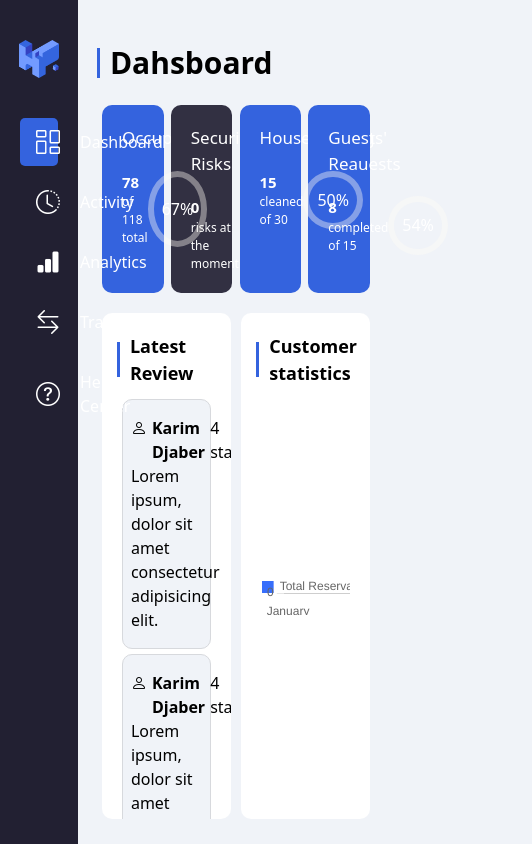
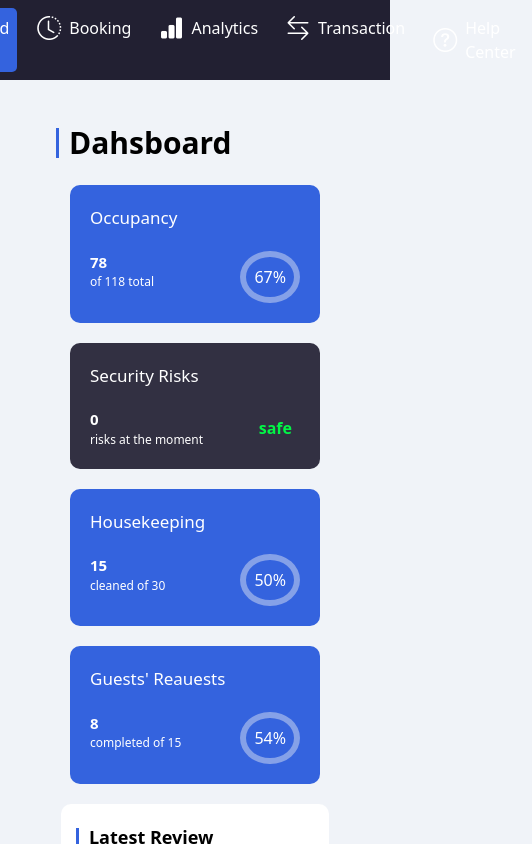
Before and after one commit to dhiaa00/Hotel-Management, a React (Vite) app: page /dashboard in a window 390 px wide. Shown: the top 844 px of the page, 532 px wide, since content can reach past the window. Built offline with nearby package versions, Linux system fonts and the light colour scheme; the HTML template or start-up script is replaced by a standard one.

Commit message:
responsive

```diff
--- a/src/App.jsx
+++ b/src/App.jsx
@@ -3,31 +3,36 @@ import NavBar from "./components/navbar/NavBar";
 import Dashboard from "./pages/dashboard/Dashboard";
 import { reservationData } from "./data";
 import { useState } from "react";
+import Booking from "./pages/Booking";
 
 function App() {
+  console.log(reservationData);
   const [formattedData, setFormattedData] = useState({
     labels: reservationData.map((e) => e.month),
     datasets: [
       {
-        label: "Total Reservations",
-        data: reservationData.map((e) => e.totalReservations),
-        backgroundColor: ["#376EFB"],
-      },
-      {
         label: "Completed Reservations",
         data: reservationData.map((e) => e.completedReservations),
         backgroundColor: ["#2D2B40"],
+        stack: "Reservations",
+      },
+      {
+        label: "Canceled Reservations",
+        data: reservationData.map((e) => e.CanceledReservations),
+        backgroundColor: ["#376EFB"],
+        stack: "Reservations",
       },
     ],
   });
   return (
-    <main className="grid justify-end">
+    <main className="grid justify-end max-[920px]:flex max-[920px]:flex-col max-[920px]:items-center">
       <NavBar />
       <Routes>
         <Route
           path="/dashboard"
           element={<Dashboard reservationData={formattedData} />}
         />
+        <Route path="/booking" element={<Booking />} />
       </Routes>
     </main>
   );
--- a/src/components/dashboard-comps/IconCard.jsx
+++ b/src/components/dashboard-comps/IconCard.jsx
@@ -4,7 +4,8 @@ import { FontAwesomeIcon } from "@fortawesome/react-fontawesome";
 const IconCard = ({ title, item1, item2, item3 }) => {
   const color = title === "Security Risks" ? "bg-[#323042]" : "bg-mainColor";
   return (
-    <div className={`info-card w-[23%] text-white ${color} rounded-[10px] p-5`}>
+    <div
+      className={`info-card w-[24%] text-white ${color} rounded-[10px] p-5 max-[1000px]:w-[250px] `}>
       <h2 className="flex justify-start gap-3 text-[17px] pb-5">
         <FontAwesomeIcon icon="fa-solid fa-bed" />
         {title}
--- a/src/components/navbar/NavBar.jsx
+++ b/src/components/navbar/NavBar.jsx
@@ -12,7 +12,7 @@ const NavBar = () => {
     },
     {
       id: 2,
-      title: "Activity",
+      title: "Booking",
       image: "bi-clock-history",
     },
     {
@@ -33,12 +33,12 @@ const NavBar = () => {
   ];
 
   return (
-    <div className=" text-white bg-[#222032] navbar flex flex-col w-[20%] py-10 h-screen border-r-black border-solid fixed">
-      <div className="logo flex justify-center items-center gap-2 mb-10 ">
+    <div className="navbar text-white bg-[#222032] flex flex-col w-[20%] py-10 h-screen border-r-black border-solid fixed max-[920px]:flex-row max-[920px]:top-0 max-[920px]:left-0 max-[920px]:w-[100%] max-[920px]:h-fit max-[920px]:sticky max-[920px]:p-0 max-[920px]:items-center max-[920px]:justify-center max-[920px]:z-[10000]">
+      <div className="logo flex justify-center items-center gap-2 mb-10 max-[920px]:m-0 max-[920px]:mr-5 ">
         <img src={logo} alt="" className=" w-10" />
       </div>
       <nav className="nav-links">
-        <ul className="flex flex-col mx-5 gap-3">
+        <ul className="flex flex-col max-[920px]:flex-row mx-5 gap-3 max-[920px]:m-0 max-[920px]:p-2">
           {navList.map((e) => (
             <NavBarLink
               linkNumber={linkNumber}
--- a/src/components/navbar/NavBarLink.jsx
+++ b/src/components/navbar/NavBarLink.jsx
@@ -7,7 +7,7 @@ const NavBarLink = ({ linkNumber, setLinkNumber, title, icon, i }) => {
     <Link to={`/${title.toLowerCase()}`} className={style}>
       <div
         id={i}
-        className="linkElement flex items-center gap-5 py-3 px-4 w-full"
+        className="linkElement flex items-center gap-5 py-3 px-4 w-full max-[920px]:p-2 max-[920px]:gap-2"
         onClick={(e) => {
           setLinkNumber(e.target.id);
         }}>
--- a/src/data.js
+++ b/src/data.js
@@ -1,72 +1,52 @@
 export const reservationData = [
   {
     month: "January",
-    totalReservations: Math.floor(Math.random() * 200) + 50,
-    completedReservations: Math.floor(
-      (Math.floor(Math.random() * 200) + 50) * 0.75
-    ),
+    CanceledReservations: 54,
+    completedReservations: 246,
   },
   {
     month: "February",
-    totalReservations: Math.floor(Math.random() * 250) + 75,
-    completedReservations: Math.floor(
-      (Math.floor(Math.random() * 250) + 75) * 0.75
-    ),
+    CanceledReservations: 20,
+    completedReservations: 277,
   },
   {
     month: "March",
-    totalReservations: Math.floor(Math.random() * 180) + 30,
-    completedReservations: Math.floor(
-      (Math.floor(Math.random() * 180) + 30) * 0.75
-    ),
+    CanceledReservations: 25,
+    completedReservations: 142,
   },
   {
     month: "April",
-    totalReservations: Math.floor(Math.random() * 280) + 100,
-    completedReservations: Math.floor(
-      (Math.floor(Math.random() * 280) + 100) * 0.75
-    ),
+    CanceledReservations: 16,
+    completedReservations: 198,
   },
   {
     month: "May",
-    totalReservations: Math.floor(Math.random() * 220) + 60,
-    completedReservations: Math.floor(
-      (Math.floor(Math.random() * 220) + 60) * 0.75
-    ),
+    CanceledReservations: 14,
+    completedReservations: 154,
   },
   {
     month: "June",
-    totalReservations: Math.floor(Math.random() * 160) + 20,
-    completedReservations: Math.floor(
-      (Math.floor(Math.random() * 160) + 20) * 0.75
-    ),
+    CanceledReservations: 29,
+    completedReservations: 172,
   },
   {
     month: "July",
-    totalReservations: Math.floor(Math.random() * 300) + 150,
-    completedReservations: Math.floor(
-      (Math.floor(Math.random() * 300) + 150) * 0.75
-    ),
+    CanceledReservations: 42,
+    completedReservations: 224,
   },
   {
     month: "August",
-    totalReservations: Math.floor(Math.random() * 200) + 50,
-    completedReservations: Math.floor(
-      (Math.floor(Math.random() * 200) + 50) * 0.75
-    ),
+    CanceledReservations: 35,
+    completedReservations: 183,
   },
   {
     month: "September",
-    totalReservations: Math.floor(Math.random() * 240) + 80,
-    completedReservations: Math.floor(
-      (Math.floor(Math.random() * 240) + 80) * 0.75
-    ),
+    CanceledReservations: 13,
+    completedReservations: 237,
   },
   {
     month: "October",
-    totalReservations: Math.floor(Math.random() * 210) + 60,
-    completedReservations: Math.floor(
-      (Math.floor(Math.random() * 210) + 60) * 0.75
-    ),
+    CanceledReservations: 27,
+    completedReservations: 245,
   },
 ];
--- /dev/null
+++ b/src/pages/Booking.jsx
@@ -0,0 +1,13 @@
+import React from "react";
+
+const Booking = () => {
+  return (
+    <div className="dashboard pt-10 px-5 flex flex-1 flex-col w-[79vw] justify-between gap-[20px] ">
+      <h1 className="text-[30px] pl-2 font-bold relative before:content-[''] before:absolute before:w-[3px] before:h-2/3  before:bg-mainColor before:top-[50%] before:left-[-5px] before:translate-y-[-50%]">
+        Booking
+      </h1>
+    </div>
+  );
+};
+
+export default Booking;
--- a/src/pages/dashboard/Dashboard.jsx
+++ b/src/pages/dashboard/Dashboard.jsx
@@ -5,12 +5,27 @@ import { Bar } from "react-chartjs-2";
 import { Chart as ChartJS } from "chart.js/auto";
 
 const Dashboard = ({ reservationData }) => {
+  const options = {
+    scales: {
+      yAxes: [
+        {
+          stacked: true, // Disable stacking
+        },
+      ],
+    },
+    elements: {
+      bar: {
+        borderRadius: 5, // Adjust this value to your desired rounding
+      },
+    },
+  };
+
   return (
     <div className="dashboard pt-10 px-5 flex flex-1 flex-col w-[79vw] justify-between gap-[20px] ">
       <h1 className="text-[30px] pl-2 font-bold relative before:content-[''] before:absolute before:w-[3px] before:h-2/3  before:bg-mainColor before:top-[50%] before:left-[-5px] before:translate-y-[-50%]">
         Dahsboard
       </h1>
-      <div className="info-cards flex justify-between">
+      <div className="info-cards flex max-[1000px]:flex-wrap max-[1000px]:justify-center max-[1000px]:gap-[20px] justify-between">
         <IconCard
           title={"Occupancy"}
           item1={78}
@@ -36,8 +51,8 @@ const Dashboard = ({ reservationData }) => {
           item3={"54%"}
         />
       </div>
-      <div className="reviews-stats flex justify-between ">
-        <div className="reviews h-[60vh] bg-white w-[48%] p-5 rounded-[10px] overflow-x-hidden">
+      <div className="reviews-stats flex justify-between max-[1000px]:flex-wrap max-[1000px]:justify-center max-[1000px]:gap-[20px] ">
+        <div className="reviews h-[60vh] bg-white w-[48%] max-[1000px]:w-full p-5 rounded-[10px] overflow-x-hidden">
           <h2 className="text-[18px] pl-2 font-semibold relative before:content-[''] before:absolute before:w-[3px] before:h-2/3  before:bg-mainColor before:top-[50%] before:left-[-5px] before:translate-y-[-50%] mb-3">
             Latest Review
           </h2>
@@ -47,12 +62,12 @@ const Dashboard = ({ reservationData }) => {
             <Review userName={"Karim Djaber"} rating={4} />
           </div>
         </div>
-        <div className="stats flex flex-col bg-white w-[48%] p-5 rounded-[10px]">
+        <div className="stats flex flex-col bg-white w-[48%] max-[1000px]:w-full p-5 rounded-[10px] ">
           <h2 className="text-[18px] font-semibold relative before:content-[''] before:absolute before:w-[3px] pl-2 before:h-2/3  before:bg-mainColor before:top-[50%] before:left-[-5px] before:translate-y-[-50%]">
             Customer statistics
           </h2>
           <div className="chart flex flex-1 items-center justify-center h-full">
-            <Bar data={reservationData} />
+            <Bar data={reservationData} options={options} />
           </div>
         </div>
       </div>
```
